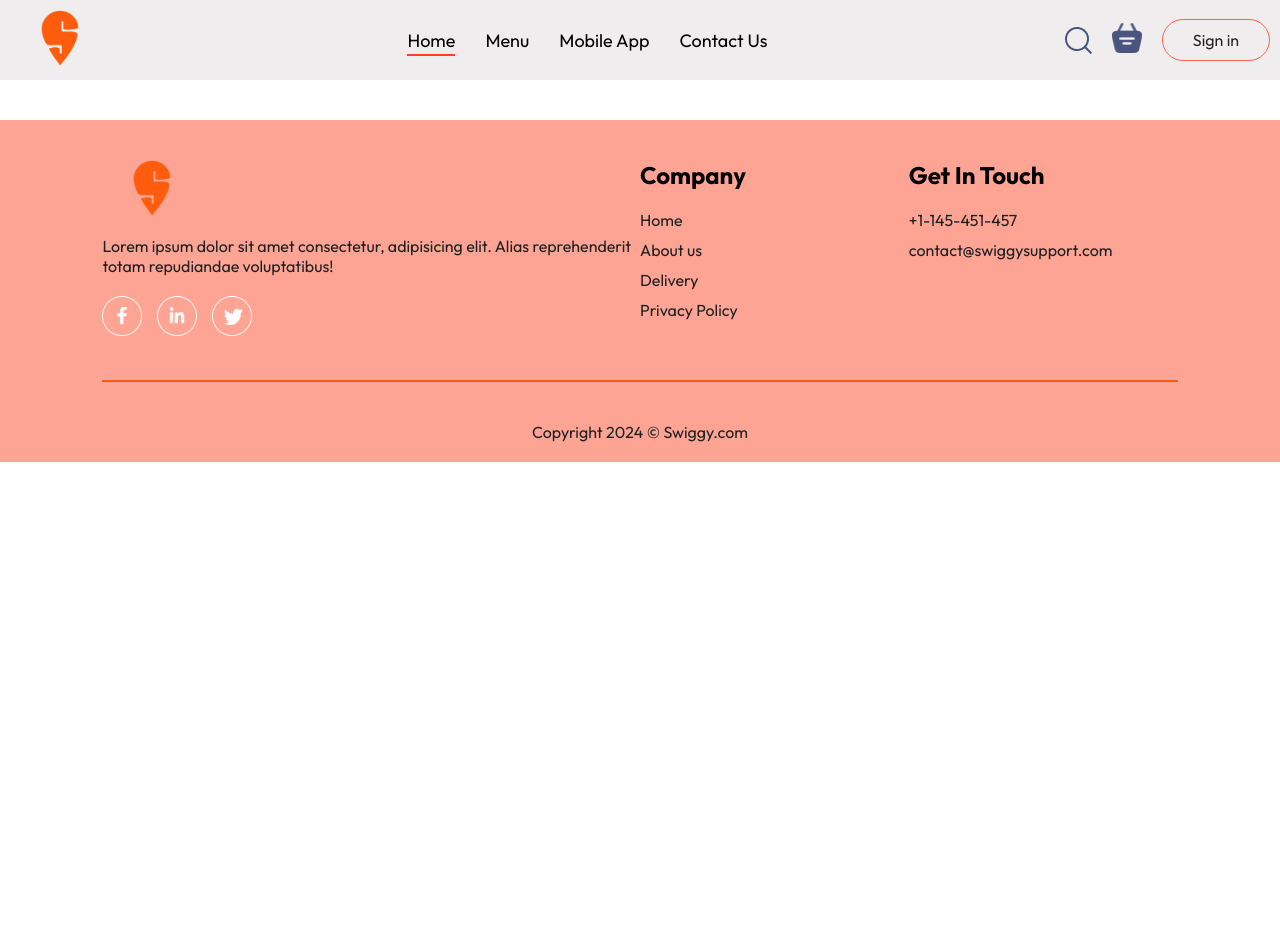
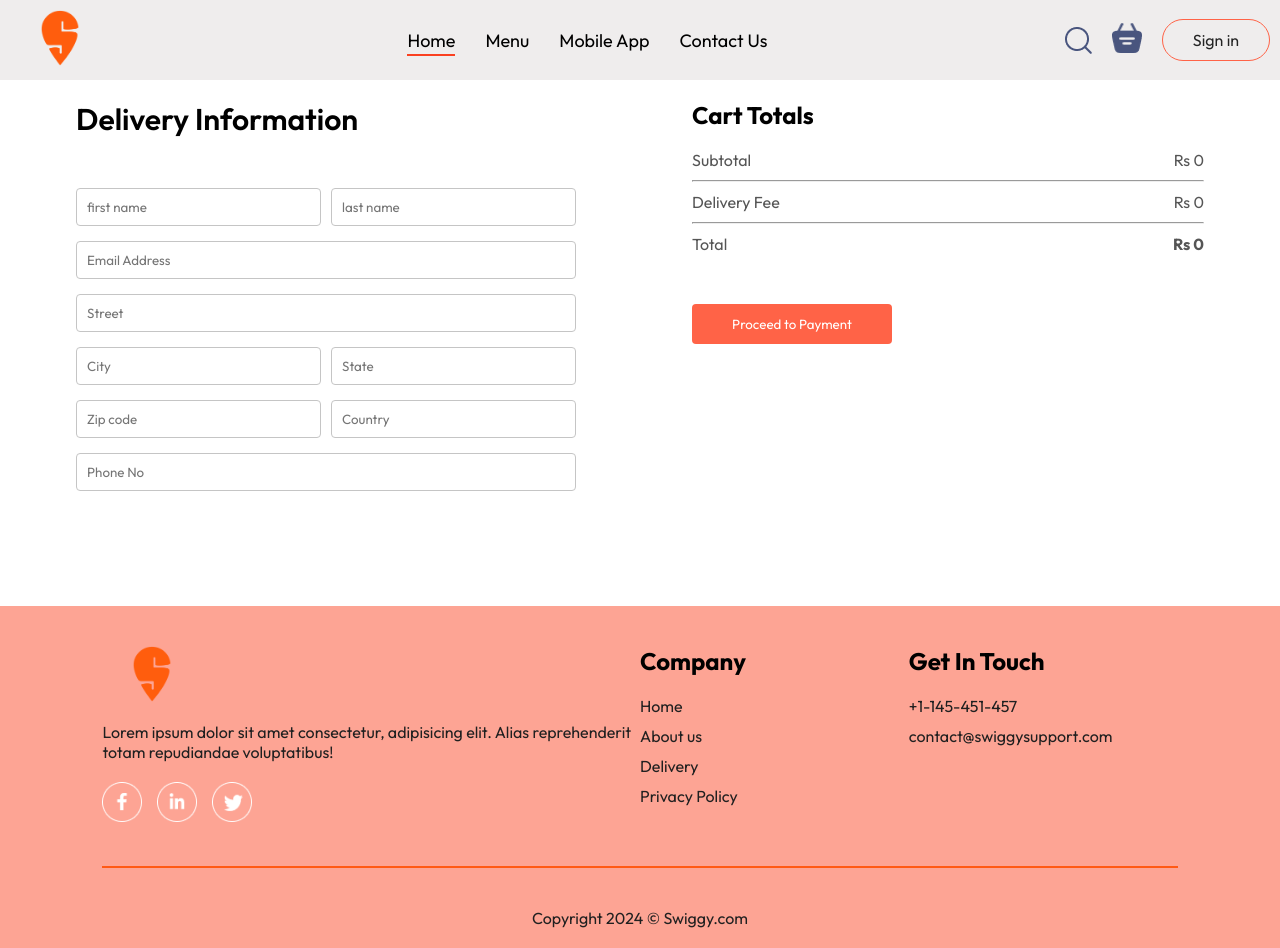
Before and after one commit to AlanRoy25/Food_Delivery_app, a React (Vite) app in the folder frontend/: page /orders in a window 1280 px wide. Before the commit the page ends 800 px from the top, so only its background shows below. Built offline with nearby package versions, Linux system fonts and the light colour scheme.

Commit message:
created orderpage done with frontend

```diff
--- a/frontend/src/pages/Cart/Cart.jsx
+++ b/frontend/src/pages/Cart/Cart.jsx
@@ -1,9 +1,12 @@
 import React, { useContext } from "react";
 import "./Cart.css";
 import { StoreContext } from "../../context/StoreContext";
+import { useNavigate } from "react-router-dom";
 
 const Cart = () => {
   const { cartItems, food_list, removeCart , getTotalCartAmount} = useContext(StoreContext);
+
+  const navigate  = useNavigate()
   return (
     <div className="cart">
       <div className="cart-items">
@@ -48,15 +51,15 @@
             <hr />
             <div className="cart-total-details">
               <p>Delivery Fee</p>
-              <p>{2}</p>
+              <p>Rs {getTotalCartAmount() ===0?0 :2}</p>
             </div>
             <hr />
             <div className="cart-total-details">
               <p>Total</p>
-              <b>Rs {getTotalCartAmount()+ 2}</b>
+              <b>Rs {getTotalCartAmount()===0?0 : getTotalCartAmount()+ 2}</b>
             </div>
           </div>
-          <button>Proceed to Checkout</button>
+          <button onClick={() => navigate('/orders') }>Proceed to Checkout</button>
         </div>
         <div className="cart-promocode">
           <div>
--- a/frontend/src/pages/PlaceOrder/PlaceOrder.css
+++ b/frontend/src/pages/PlaceOrder/PlaceOrder.css
@@ -0,0 +1,41 @@
+.place-order{
+  display: flex;
+  align-items: start;
+  justify-content: space-evenly;
+  gap: 40px;
+  margin-top: 100px;
+}
+
+.place-order-left{
+  width: 100%;
+  max-width: max(30%, 500px);
+}
+
+.place-order-left .title{
+  font-size: 30px;
+  font-weight: 600;
+  margin-bottom: 50px;
+}
+
+.place-order-left input{
+  margin-bottom: 15px;
+  width: 100%;
+  padding: 10px;
+  border: 1px solid #c5c5c5;
+  border-radius: 4px;
+  outline-color: tomato;
+}
+
+.place-order-left .multi-fields{
+  display: flex;
+  gap: 10px;
+}
+
+.place-order-right{
+  width: 100%;
+  max-width: max(40%, 500px);
+}
+
+.place-order .cart-total button{
+  margin-top: 30px;
+}
--- a/frontend/src/pages/PlaceOrder/PlaceOrder.jsx
+++ b/frontend/src/pages/PlaceOrder/PlaceOrder.jsx
@@ -1,9 +1,55 @@
-import React from 'react'
+import React, { useContext } from 'react'
 import './PlaceOrder.css'
+import { StoreContext } from '../../context/StoreContext'
 
 const PlaceOrder = () => {
+
+  const {getTotalCartAmount} = useContext(StoreContext)
   return (
-    <div>PlaceOrder</div>
+    <form className='place-order'>
+      <div className='place-order-left'>
+        <p className="title">Delivery Information</p>
+        <div className="multi-fields">
+          <input type="text"  placeholder='first name' />
+          <input type="text" placeholder='last name' />
+        </div>
+        <input type="email" placeholder='Email Address' />
+        <input type="text" placeholder='Street' />
+        <div className="multi-fields">
+        <input type="email" placeholder='City' />
+        <input type="text" placeholder='State' />
+        </div>
+        <div className="multi-fields">
+        <input type="email" placeholder='Zip code' />
+        <input type="text" placeholder='Country' />
+        </div>
+        <input type="text" placeholder='Phone No' />
+      </div>
+      <div className="place-order-right">
+      <div className="cart-total">
+      <h2>Cart Totals</h2>
+          <div>
+            <div className="cart-total-details">
+              <p>Subtotal</p>
+              <p>Rs {getTotalCartAmount()}</p>
+            </div>
+            <hr />
+            <div className="cart-total-details">
+              <p>Delivery Fee</p>
+              <p>Rs {getTotalCartAmount() ===0?0 :2}</p>
+            </div>
+            <hr />
+            <div className="cart-total-details">
+              <p>Total</p>
+              <b>Rs {getTotalCartAmount()===0?0 : getTotalCartAmount()+ 2}</b>
+            </div>
+          </div>
+          <button>Proceed to Payment</button>
+        </div>
+
+
+      </div>
+    </form>
   )
 }
 
```
